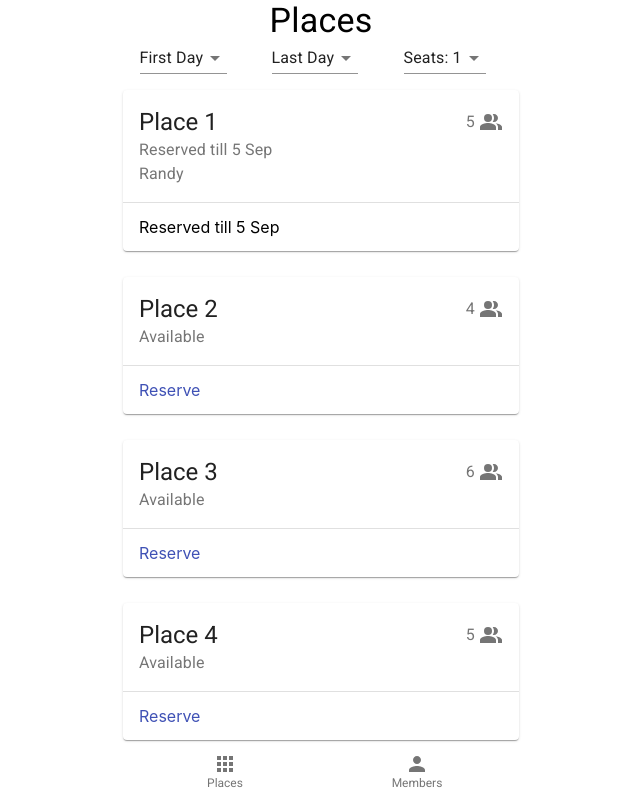
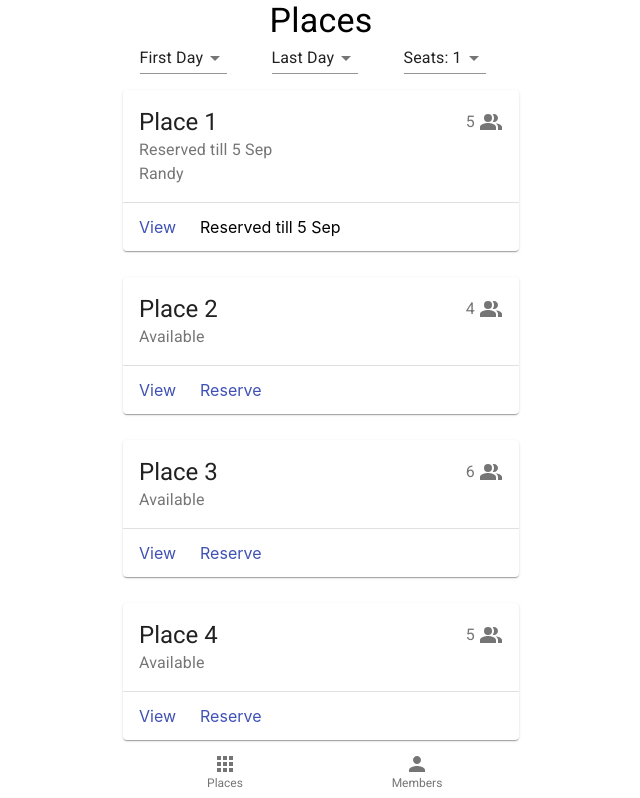
Before and after one commit to Litvinov1618/place-me, a React (Create React App) app: page /places in a window 1280 px wide. Shown: the top 798 px of the page, without its empty margins (319-959 px from the left). Built offline with nearby package versions, Linux system fonts and the light colour scheme.

Commit message:
add View button in PlaceCard + change routeing

```diff
--- a/src/components/App.tsx
+++ b/src/components/App.tsx
@@ -45,7 +45,7 @@ const App: React.FC = () => {
             </Route>
           </Switch>
           <Switch>
-            <Route path="/reserved-place-info">
+            <Route path="/place-info">
               <ReservedPlaceInfo />
             </Route>
           </Switch>
--- a/src/components/PlaceCard.tsx
+++ b/src/components/PlaceCard.tsx
@@ -73,6 +73,14 @@ const PlaceCard: React.FC<PlaceCardProps> = ({
         <div>
           <Divider />
           <CardActions>
+            <Link
+              underline="none"
+              className={classes.link}
+              component={RouterLink}
+              to="/place-info"
+            >
+              View
+            </Link>
             {isAvailable ? (
               <Link
                 underline="none"
@@ -84,12 +92,7 @@ const PlaceCard: React.FC<PlaceCardProps> = ({
                 Reserve
               </Link>
             ) : (
-              <Link
-                underline="none"
-                className={classes.blackLink}
-                to="Reserved-place-info"
-                component={RouterLink}
-              >
+              <Link underline="none" className={classes.blackLink}>
                 Reserved till {dateRange?.lastDay}
               </Link>
             )}
```
